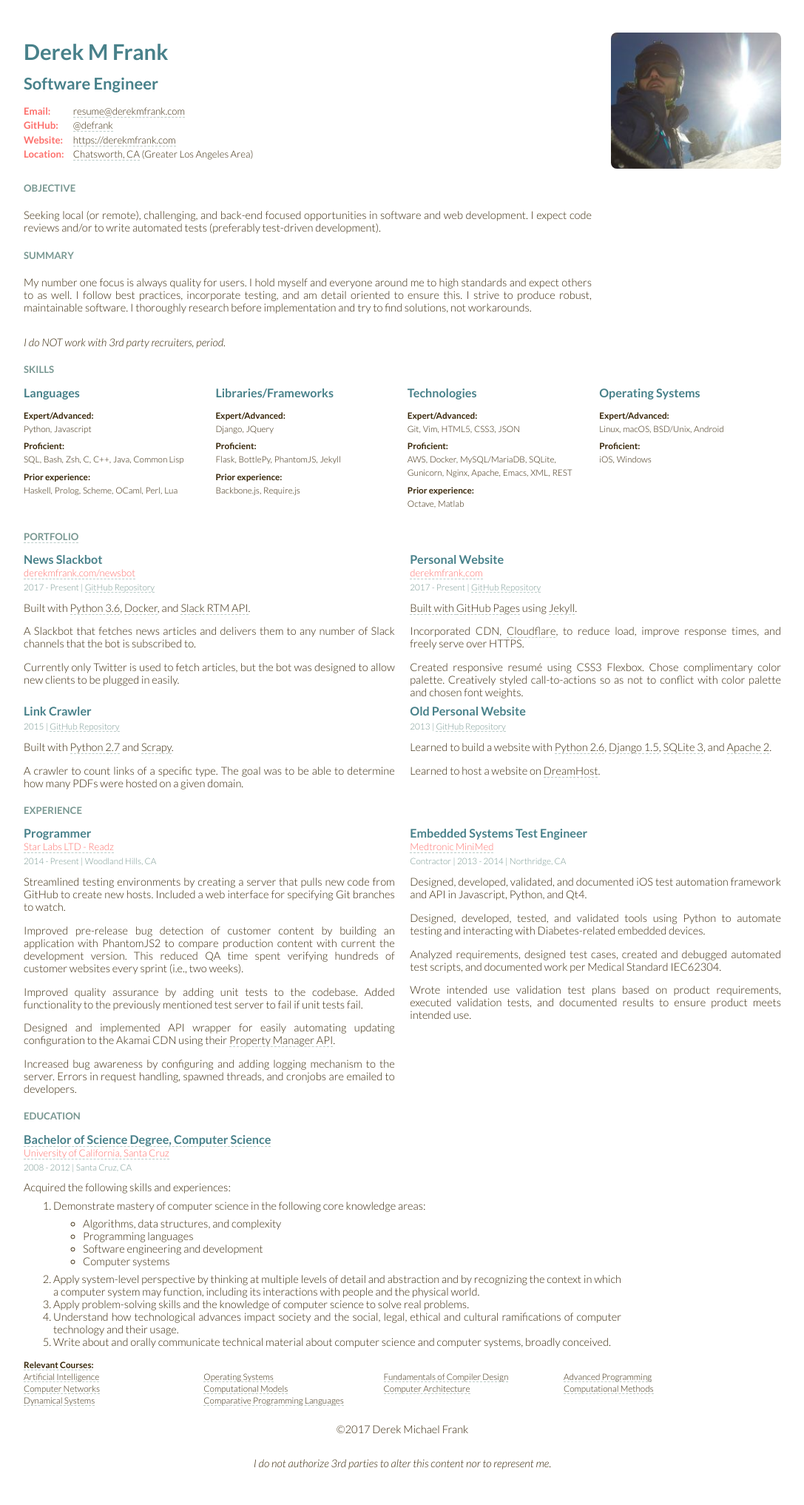
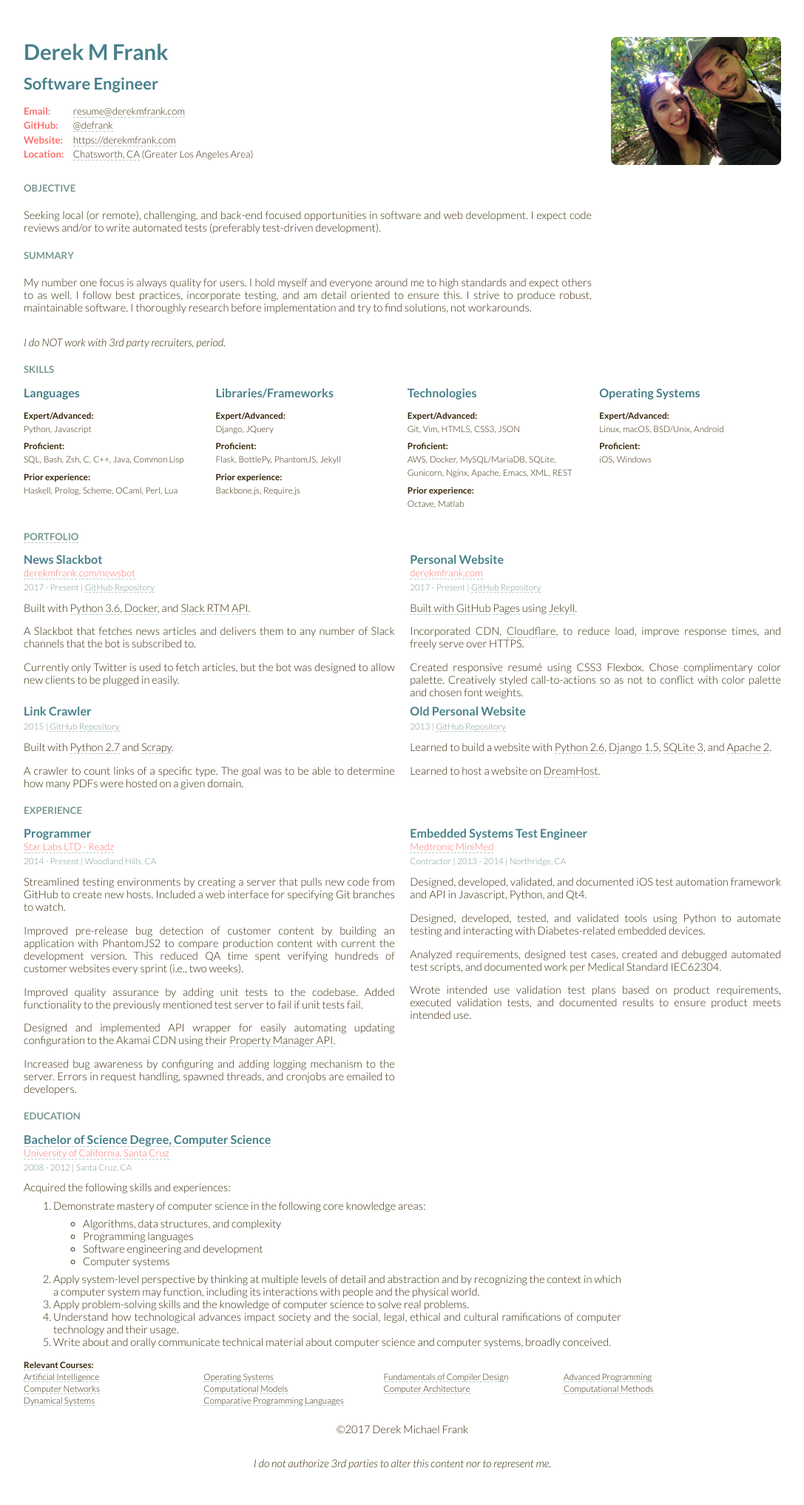
Before and after one commit to defrank/defrank.github.io, a Jekyll site: the page built from resume.html, in a window 1280 px wide. Shown: the whole page at 74% size, without its empty margins (96-1183 px from the left). Built offline with Jekyll 4.4.1, drawn with Linux system fonts in a browser that asks for light colours.

Commit message:
chore(resume): Update profile picture

```diff
--- a/resume.html
+++ b/resume.html
@@ -547,7 +547,7 @@ layout: blank
 </nav>
 
 <header>
-    {% assign image = site.static_files | where: "basename", "dmf-snowboarding-lens-flare" | first %}
+    {% assign image = site.static_files | where: "basename", "dmf-cherry-picking-with-ds" | first %}
     {% assign timestamp = image.modified_time | date: "%s" %}
 
     <img id="profile-pic"
```
Also changed, not shown: assets/img/dmf-cherry-picking-with-ds.jpg (added).
